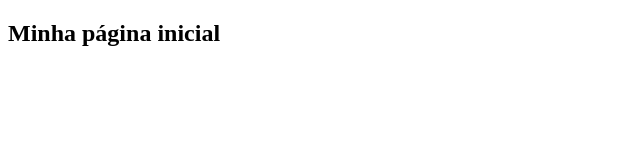
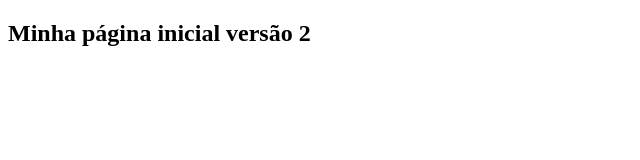
Before and after one commit to muriloFsaidel/projeto_curso_git, a plain HTML site: page index.html in a window 1280 px wide. Shown: the whole page, without its empty margins (0-640 px from the left). Drawn offline with Linux system fonts and the light colour scheme.

Commit message:
atualizando subtítulo

```diff
--- a/index.html
+++ b/index.html
@@ -6,6 +6,6 @@
     <title>Curso de Git e GitHub</title>
 </head>
 <body>
-    <h2>Minha página inicial</h2>
+    <h2>Minha página inicial versão 2</h2>
 </body>
 </html>
```
